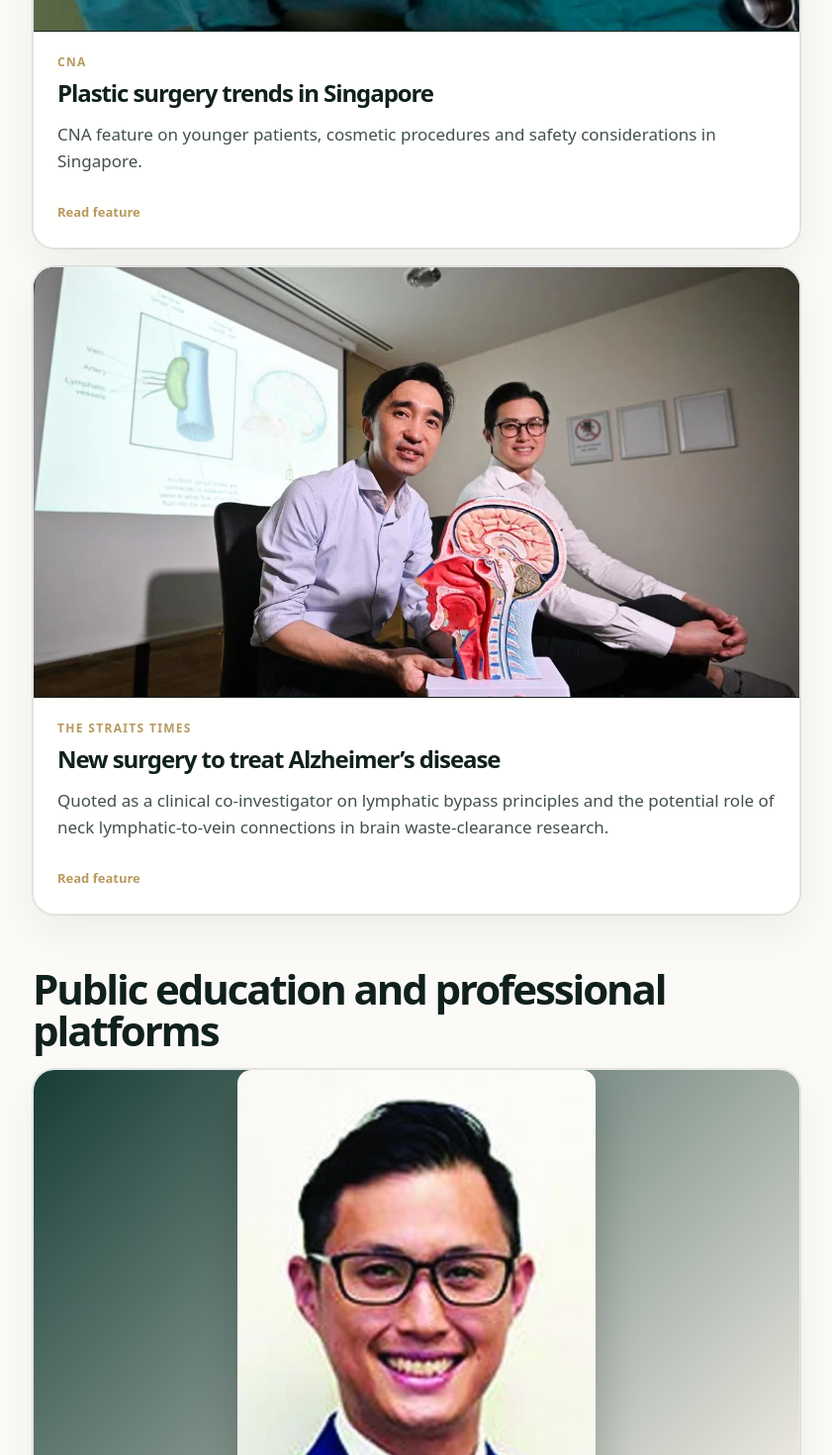
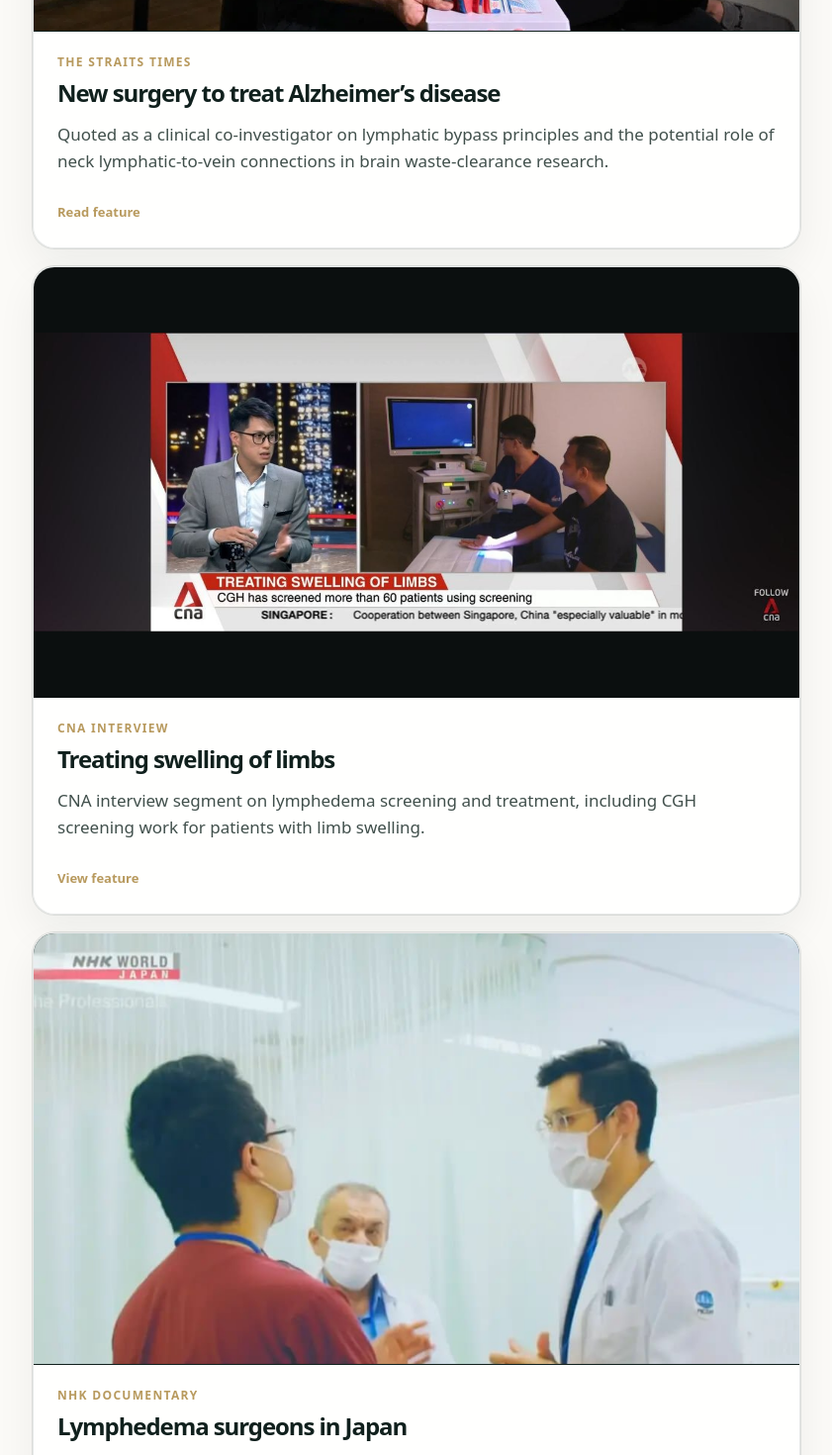
Before and after one commit to zatyrical/plasticwebsite, a Next.js app: page /media in a window 1280 px wide. Shown: the part 1220-2690 px from the top of the page at 99% size, without its empty margins (219-1060 px from the left). Built offline with nearby package versions, Linux system fonts and the light colour scheme.

Commit message:
Reorder media features

```diff
--- a/app/globals.css
+++ b/app/globals.css
@@ -112,6 +112,8 @@
 .media-visual-card:hover .media-card-image img{transform:scale(1.045);filter:saturate(1.03) contrast(1.04)}
 .portrait-media-image{background:linear-gradient(135deg,#173d36,#f2eee6);display:flex;align-items:center;justify-content:center}
 .portrait-media-image img{width:auto;max-width:62%;object-fit:contain;box-shadow:0 18px 45px rgba(0,0,0,.22);border-radius:14px}
+.wide-media-image{background:#0b0f0f}
+.wide-media-image img{object-fit:contain}
 .media-card small,.media-feature-card small,.media-card h3,.media-feature-card h3,.media-card p,.media-feature-card p,.media-card span,.media-feature-card span{margin-left:24px;margin-right:24px}
 .media-card small,.media-feature-card small{display:block;margin-bottom:10px;color:var(--gold);font-size:12px;font-weight:700;letter-spacing:.11em;text-transform:uppercase}
 .media-card h3,.media-feature-card h3{margin-top:0;margin-bottom:12px;font-size:24px;line-height:1.05;letter-spacing:-.045em}
--- a/app/media/page.tsx
+++ b/app/media/page.tsx
@@ -13,20 +13,10 @@ type MediaFeature = {
   imageWidth?: number;
   imageHeight?: number;
   portrait?: boolean;
+  wide?: boolean;
 };
 
 const featuredMedia: MediaFeature[] = [
-  {
-    source: 'CNA',
-    title: 'Plastic surgery trends in Singapore',
-    description: 'CNA feature on younger patients, cosmetic procedures and safety considerations in Singapore.',
-    href: 'https://www.channelnewsasia.com/singapore/plastic-surgery-beauty-enhancements-botched-jobs-younger-addiction-5295756',
-    label: 'Read feature',
-    image: '/images/media/cna-plastic-surgery-feature.jpg',
-    imageAlt: 'CNA feature image on plastic surgery trends',
-    imageWidth: 1200,
-    imageHeight: 676
-  },
   {
     source: 'The Straits Times',
     title: 'New surgery to treat Alzheimer’s disease',
@@ -37,6 +27,29 @@ const featuredMedia: MediaFeature[] = [
     imageAlt: 'The Straits Times feature image on lymphatic bypass research',
     imageWidth: 1140,
     imageHeight: 760
+  },
+  {
+    source: 'CNA interview',
+    title: 'Treating swelling of limbs',
+    description: 'CNA interview segment on lymphedema screening and treatment, including CGH screening work for patients with limb swelling.',
+    href: '/media',
+    label: 'View feature',
+    image: '/images/media/cna-lymphedema-interview-screenshot.jpg',
+    imageAlt: 'CNA interview screenshot showing Dr Jeremy Sun discussing treatment for swelling of limbs',
+    imageWidth: 1280,
+    imageHeight: 500,
+    wide: true
+  },
+  {
+    source: 'NHK documentary',
+    title: 'Lymphedema surgeons in Japan',
+    description: 'Featured in an NHK documentary segment on lymphedema surgeons and lymphatic surgery in Japan.',
+    href: 'https://lymphedasia.com/educational-resources/',
+    label: 'View resource',
+    image: '/images/media/nhk-lymphedema-documentary.jpg',
+    imageAlt: 'Thumbnail for NHK documentary feature on lymphedema surgeons in Japan',
+    imageWidth: 1024,
+    imageHeight: 600
   }
 ];
 
@@ -108,7 +121,7 @@ export default function MediaPage() {
           <div className="media-list">
             {featuredMedia.map((item) => (
               <a className="card linked-card media-feature-card media-visual-card" href={item.href} key={item.title} target="_blank" rel="noreferrer">
-                {item.image && item.imageAlt && item.imageWidth && item.imageHeight ? <div className={`media-card-image ${item.portrait ? 'portrait-media-image' : ''}`}><Image src={item.image!} alt={item.imageAlt!} width={item.imageWidth!} height={item.imageHeight!} /></div> : null}
+                {item.image && item.imageAlt && item.imageWidth && item.imageHeight ? <div className={`media-card-image ${item.portrait ? 'portrait-media-image' : ''} ${item.wide ? 'wide-media-image' : ''}`}><Image src={item.image!} alt={item.imageAlt!} width={item.imageWidth!} height={item.imageHeight!} /></div> : null}
                 <small>{item.source}</small>
                 <h3>{item.title}</h3>
                 <p>{item.description}</p>
@@ -121,7 +134,7 @@ export default function MediaPage() {
           <div className="media-list">
             {educationFeatures.map((item) => (
               <a className="card linked-card media-feature-card media-visual-card" href={item.href} key={item.title} target="_blank" rel="noreferrer">
-                {item.image && item.imageAlt && item.imageWidth && item.imageHeight ? <div className={`media-card-image ${item.portrait ? 'portrait-media-image' : ''}`}><Image src={item.image!} alt={item.imageAlt!} width={item.imageWidth!} height={item.imageHeight!} /></div> : null}
+                {item.image && item.imageAlt && item.imageWidth && item.imageHeight ? <div className={`media-card-image ${item.portrait ? 'portrait-media-image' : ''} ${item.wide ? 'wide-media-image' : ''}`}><Image src={item.image!} alt={item.imageAlt!} width={item.imageWidth!} height={item.imageHeight!} /></div> : null}
                 <small>{item.source}</small>
                 <h3>{item.title}</h3>
                 <p>{item.description}</p>
--- a/app/page.tsx
+++ b/app/page.tsx
@@ -158,9 +158,9 @@ export default function Home() {
           <h2>Selected media and education features.</h2>
           <p className="section-intro">Dr Jeremy Sun has contributed to public education and expert commentary on plastic, reconstructive and lymphatic surgery topics through selected media features, interviews and professional platforms.</p>
           <div className="grid-3 media-home-grid">
-            <a className="card linked-card media-card media-visual-card" href="https://www.channelnewsasia.com/singapore/plastic-surgery-beauty-enhancements-botched-jobs-younger-addiction-5295756" target="_blank" rel="noreferrer"><div className="media-card-image"><Image src="/images/media/cna-plastic-surgery-feature.jpg" alt="CNA feature image on plastic surgery trends" width={1200} height={676} /></div><small>CNA</small><h3>Plastic surgery trends in Singapore</h3><p>CNA feature on younger patients, cosmetic procedures and safety considerations in Singapore.</p><span>Read feature</span></a>
-            <a className="card linked-card media-card media-visual-card" href="https://www.straitstimes.com/singapore/health/new-surgical-procedure-shown-to-improve-symptoms-of-moderate-alzheimers-disease" target="_blank" rel="noreferrer"><div className="media-card-image"><Image src="/images/media/straits-times-alzheimers-feature.webp" alt="The Straits Times feature image on lymphatic bypass research" width={1140} height={760} /></div><small>The Straits Times</small><h3>Clinical commentary on lymphatic bypass research</h3><p>Quoted as a clinical co-investigator on lymphatic bypass principles and brain waste-clearance research.</p><span>Read feature</span></a>
-            <a className="card linked-card media-card media-visual-card" href="https://www.singhealthdukenus.com.sg/conference/sdc2025/our-speakers/Jeremy-Sun" target="_blank" rel="noreferrer"><div className="media-card-image portrait-media-image"><Image src="/images/media/singhealth-speaker-jeremy-sun.jpg" alt="Dr Jeremy Sun speaker profile photograph for SingHealth Duke-NUS Scientific Congress" width={295} height={354} /></div><small>Invited speaker</small><h3>Professional speaker profile</h3><p>Speaker profile covering Dr Sun’s plastic, reconstructive, aesthetic and lymphatic surgery work.</p><span>View profile</span></a>
+            <a className="card linked-card media-card media-visual-card" href="https://www.straitstimes.com/singapore/health/new-surgical-procedure-shown-to-improve-symptoms-of-moderate-alzheimers-disease" target="_blank" rel="noreferrer"><div className="media-card-image"><Image src="/images/media/straits-times-alzheimers-feature.webp" alt="The Straits Times feature image on lymphatic bypass research" width={1140} height={760} /></div><small>The Straits Times</small><h3>New surgery to treat Alzheimer’s disease</h3><p>Quoted as a clinical co-investigator on lymphatic bypass principles and brain waste-clearance research.</p><span>Read feature</span></a>
+            <a className="card linked-card media-card media-visual-card" href="/media"><div className="media-card-image wide-media-image"><Image src="/images/media/cna-lymphedema-interview-screenshot.jpg" alt="CNA interview screenshot showing Dr Jeremy Sun discussing treatment for swelling of limbs" width={1280} height={500} /></div><small>CNA interview</small><h3>Treating swelling of limbs</h3><p>CNA interview segment on lymphedema screening and treatment, including CGH screening work for patients with limb swelling.</p><span>View feature</span></a>
+            <a className="card linked-card media-card media-visual-card" href="https://lymphedasia.com/educational-resources/" target="_blank" rel="noreferrer"><div className="media-card-image"><Image src="/images/media/nhk-lymphedema-documentary.jpg" alt="Thumbnail for NHK documentary feature on lymphedema surgeons in Japan" width={1024} height={600} /></div><small>NHK documentary</small><h3>Lymphedema surgeons in Japan</h3><p>Featured in an NHK documentary segment on lymphedema surgeons and lymphatic surgery in Japan.</p><span>View resource</span></a>
           </div>
         </div>
       </section>
```
Also changed, not shown: public/images/media/cna-lymphedema-interview-screenshot.jpg (added), public/images/media/nhk-lymphedema-documentary.jpg (added).
